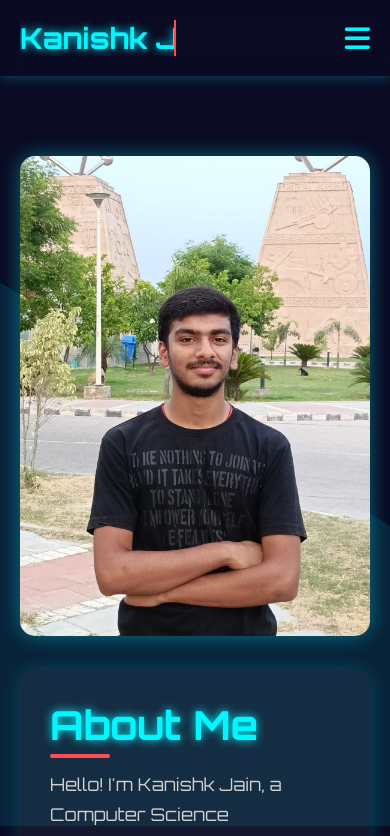
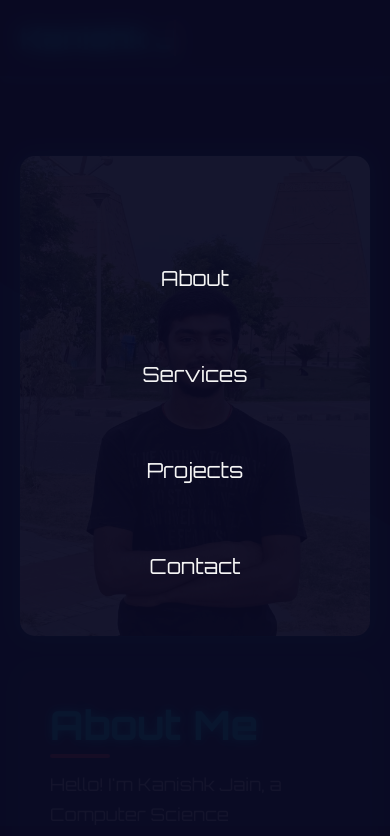
Before and after one commit to Kanishkjain0510/Portfolio, a plain HTML site: page index.html in a window 390 px wide. Both pictures are taken after a click on the icon 357 px from the left and 37 px from the top of the page. Shown: the top 836 px of the page. Drawn offline with nearby package versions, Linux system fonts and the light colour scheme.

Commit message:
Trigger rebuild

```diff
--- a/index.html
+++ b/index.html
@@ -19,13 +19,14 @@
             <div class="logo">
                 <h1><span>K</span>anishk <span>J</span>ain</h1>
             </div>
-            <ul>
+            <ul id="nav-menu">
                 <li><a href="#about">About</a></li>
                 <li><a href="#services">Services</a></li>
                 <li><a href="#portfolio">Projects</a></li>
                 <li><a href="#contact">Contact</a></li>
             </ul>
             <i class="fas fa-bars" onclick="openmenu()"></i>
+            <i class="fas fa-times" onclick="closemenu()" style="display: none;"></i>
         </nav>
     </div>
 </div>
--- a/script.js
+++ b/script.js
@@ -12,13 +12,30 @@ function opentab(tabname) {
     document.getElementById(tabname).classList.add("active-tab");
 }
 
+// Mobile menu functionality
+const navMenu = document.getElementById("nav-menu");
+const menuIcon = document.querySelector(".fas.fa-bars");
+const closeIcon = document.querySelector(".fas.fa-times");
+
+function openmenu() {
+    navMenu.classList.add("active");
+    menuIcon.classList.add("active");
+    closeIcon.classList.add("active");
+}
+
+function closemenu() {
+    navMenu.classList.remove("active");
+    menuIcon.classList.remove("active");
+    closeIcon.classList.remove("active");
+}
+
 // Form submission with EmailJS
 const form = document.getElementById("contact-form");
 const msg = document.getElementById("msg");
 
 form.addEventListener('submit', e => {
     e.preventDefault();
-    emailjs.sendForm('service_p4ev0qe', 'template_h07xili', form, 'n46Q3KgNQmJPTHzjC')
+    emailjs.sendForm('service_p4ev0qe', 'template_h07xili', form, 'n46Q3KgNQmJPTHzjC') // Replace with your EmailJS service ID and template ID
         .then(() => {
             msg.innerHTML = "Message sent successfully";
             setTimeout(() => {
@@ -71,4 +88,12 @@ document.addEventListener('DOMContentLoaded', () => {
     document.querySelector('nav ul li a[href="#about"]').addEventListener('click', () => {
         setTimeout(() => opentab('Skills'), 100); // Delay to ensure smooth scroll
     });
+
+    // Close menu when a nav link is clicked
+    const navLinks = document.querySelectorAll('nav ul li a');
+    navLinks.forEach(link => {
+        link.addEventListener('click', () => {
+            closemenu();
+        });
+    });
 });
--- a/styles.css
+++ b/styles.css
@@ -579,9 +579,52 @@ nav ul li a:hover {
 @media (max-width: 768px) {
     nav ul {
         display: none;
+        position: fixed;
+        top: 0;
+        right: 0;
+        width: 100%;
+        height: 100vh;
+        background: rgba(10, 10, 35, 0.95);
+        backdrop-filter: blur(10px);
+        flex-direction: column;
+        justify-content: center;
+        align-items: center;
+        z-index: 999;
+        transition: transform 0.3s ease-in-out;
+        transform: translateX(100%);
+    }
+
+    nav ul.active {
+        display: flex;
+        transform: translateX(0);
+    }
+
+    nav ul li {
+        margin: 20px 0;
+    }
+
+    nav ul li a {
+        font-size: 1.5rem;
+        padding: 15px 30px;
     }
 
     .fas.fa-bars {
+        display: block;
+    }
+
+    .fas.fa-times {
+        display: none;
+        position: fixed;
+        top: 20px;
+        right: 20px;
+        z-index: 1000;
+    }
+
+    .fas.fa-bars.active {
+        display: none;
+    }
+
+    .fas.fa-times.active {
         display: block;
     }
 
@@ -626,6 +669,15 @@ nav ul li a:hover {
         width: 64px;
         height: 64px;
     }
+
+    nav ul li a {
+        font-size: 1.3rem;
+        padding: 10px 20px;
+    }
+
+    .fas.fa-bars, .fas.fa-times {
+        font-size: 1.5rem;
+    }
 }
 
 /* Animation for Fade In */
```
